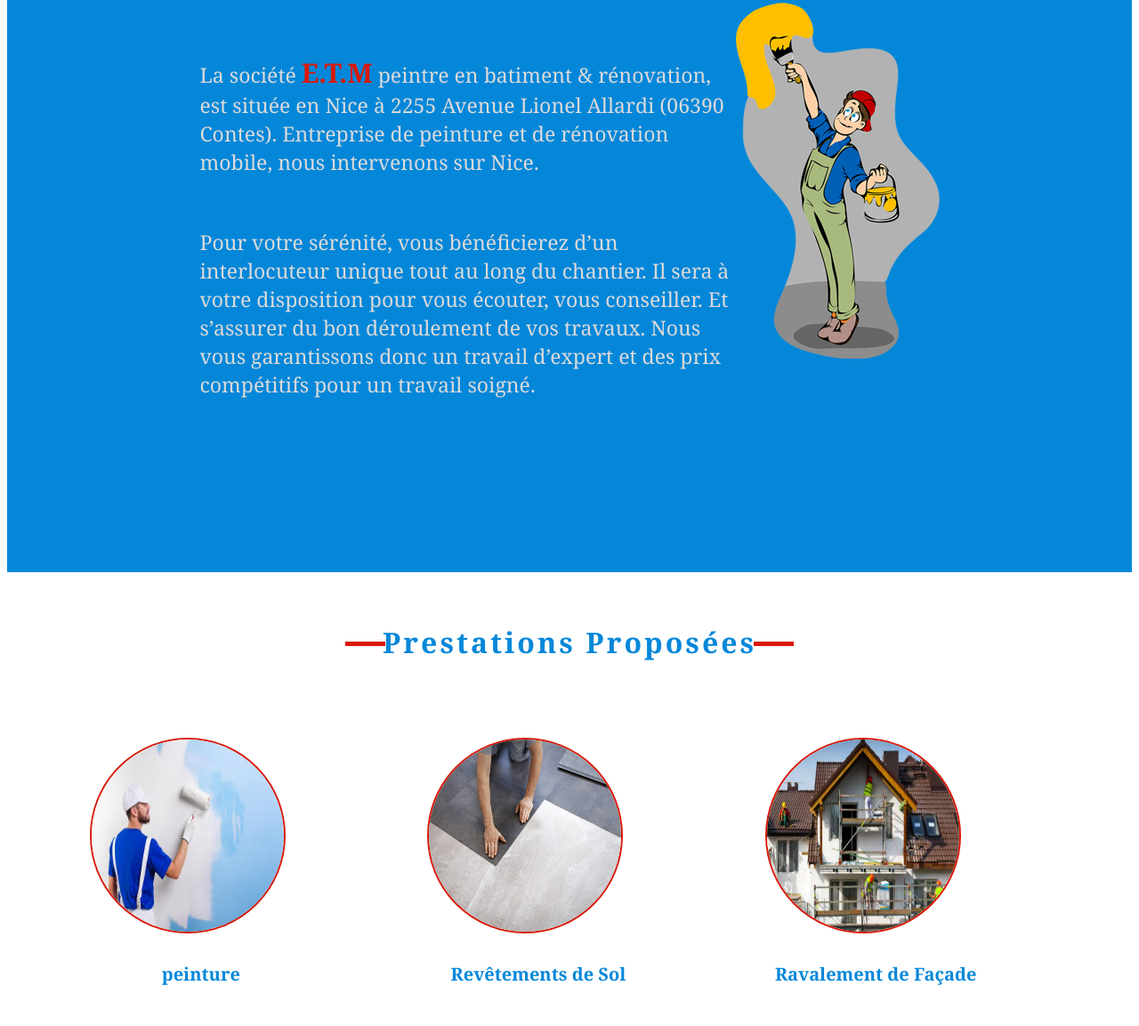
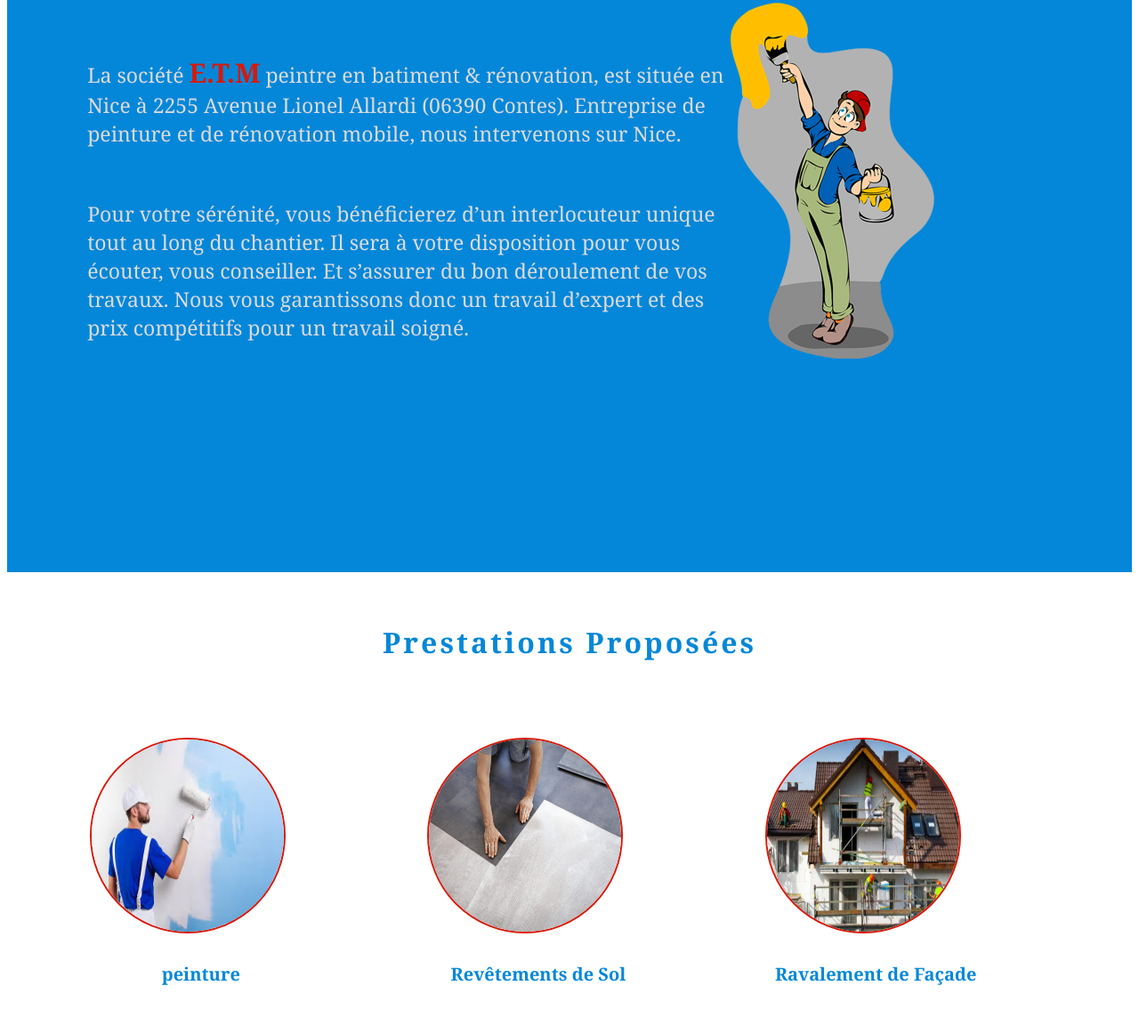
Before and after one commit to Ammar-Khaoula/peitureKamel, a plain HTML site: page index.html in a window 1280 px wide. Shown: the part 657-1810 px from the top of the page at 89% size. Drawn offline with Linux system fonts and the light colour scheme; a web font is replaced by a local one.

Commit message:
update style

```diff
--- a/ecran_tablette.css
+++ b/ecran_tablette.css
@@ -69,7 +69,6 @@
 
 .navbar {
     margin-top: 80px;
-    height: 600px;
     flex-direction: column;
     width: 100%;
 }
@@ -163,10 +162,6 @@
     padding-top: 30px;
 }
 
-.presentation {
-    width: 70%;
-}
-
 .presentation p {
     font-size: 16px;
     padding-top: 25px;
@@ -198,14 +193,6 @@
     padding: 15px;
     font-size: 22px;
     letter-spacing: 1px;
-}
-
-.prestations h2::after {
-    opacity: 0;
-}
-
-.prestations h2::before {
-    opacity: 0;
 }
 
 .presentationPropose {
--- a/mobile.css
+++ b/mobile.css
@@ -54,7 +54,7 @@
 #minAcon {
     position: fixed;
     display: inline;
-    right: 5px;
+    right: 20px;
     top: 10px;
     font-size: 25px;
     border: 2px #188cd3 solid;
@@ -69,7 +69,6 @@
 
 .navbar {
     margin-top: 80px;
-    height: 600px;
     flex-direction: column;
     width: 100%;
 }
@@ -79,7 +78,7 @@
     position: relative;
     height: 350px;
     width: 264px;
-    transform: translateX(40px);
+    transform: translateX(10px);
 }
 
 @keyframes example {
@@ -87,13 +86,13 @@
         transform: translateX(-400px);
     }
     100% {
-        transform: translateX(50px);
+        transform: translateX(20px);
     }
 }
 
 .info img {
     width: 260px;
-    height: 200px;
+    height: 220px;
     border-top-left-radius: 8px;
     border-top-right-radius: 8px;
 }
@@ -111,7 +110,7 @@
 }
 
 .contenueInfo p {
-    font-size: 18px;
+    font-size: 16px;
     color: black;
     opacity: .7;
 }
@@ -163,10 +162,6 @@
     padding-top: 30px;
 }
 
-.presentation {
-    width: 70%;
-}
-
 .presentation p {
     font-size: 16px;
     padding-top: 25px;
@@ -198,14 +193,6 @@
     padding: 15px;
     font-size: 22px;
     letter-spacing: 1px;
-}
-
-.prestations h2::after {
-    opacity: 0;
-}
-
-.prestations h2::before {
-    opacity: 0;
 }
 
 .presentationPropose {
--- a/style.css
+++ b/style.css
@@ -72,7 +72,7 @@ body {
     display: flex;
     justify-content: space-around;
     position: relative;
-    height: 420px;
+    min-height: 420px;
 }
 
 .info {
@@ -188,10 +188,15 @@ body {
     padding: 30px;
     min-height: 90vh;
     padding-top: 80px;
+    width: 100%;
 }
 
 .presentation {
-    width: 50%;
+    width: 60%;
+}
+
+.presentationImg {
+    width: 30%;
 }
 
 .presentation p {
@@ -211,6 +216,7 @@ body {
 
 .prestations {
     min-height: 100vh;
+    width: 100%;
 }
 
 .prestations h2 {
@@ -220,28 +226,6 @@ body {
     color: #0487D9;
     letter-spacing: 3px;
     position: relative;
-}
-
-.prestations h2::after {
-    content: "";
-    position: absolute;
-    width: 45px;
-    height: 5px;
-    background-color: #D91807;
-    right: 380px;
-    top: 50%;
-    opacity: 1;
-}
-
-.prestations h2::before {
-    content: "";
-    position: absolute;
-    width: 45px;
-    height: 5px;
-    background-color: #D91807;
-    left: 380px;
-    top: 50%;
-    opacity: 1;
 }
 
 .presentationPropose {
@@ -372,7 +356,7 @@ footer {
 .btnAppel {
     position: fixed;
     bottom: 55px;
-    right: 15px;
+    right: 20px;
     z-index: 2;
     opacity: 0;
 }
```
